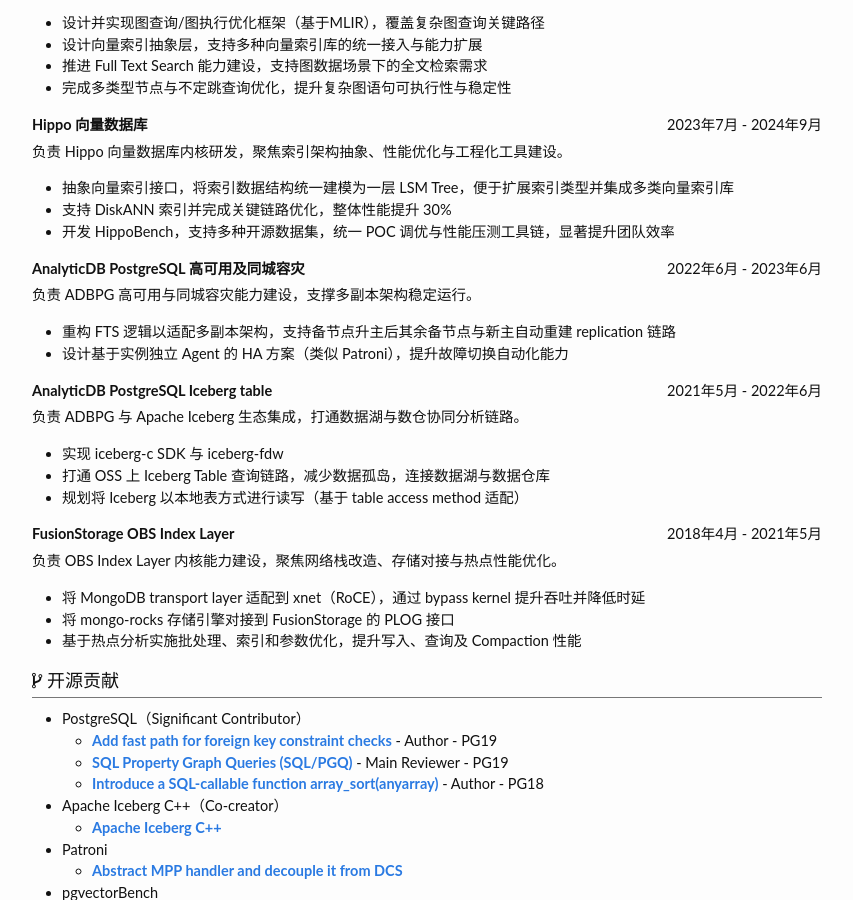
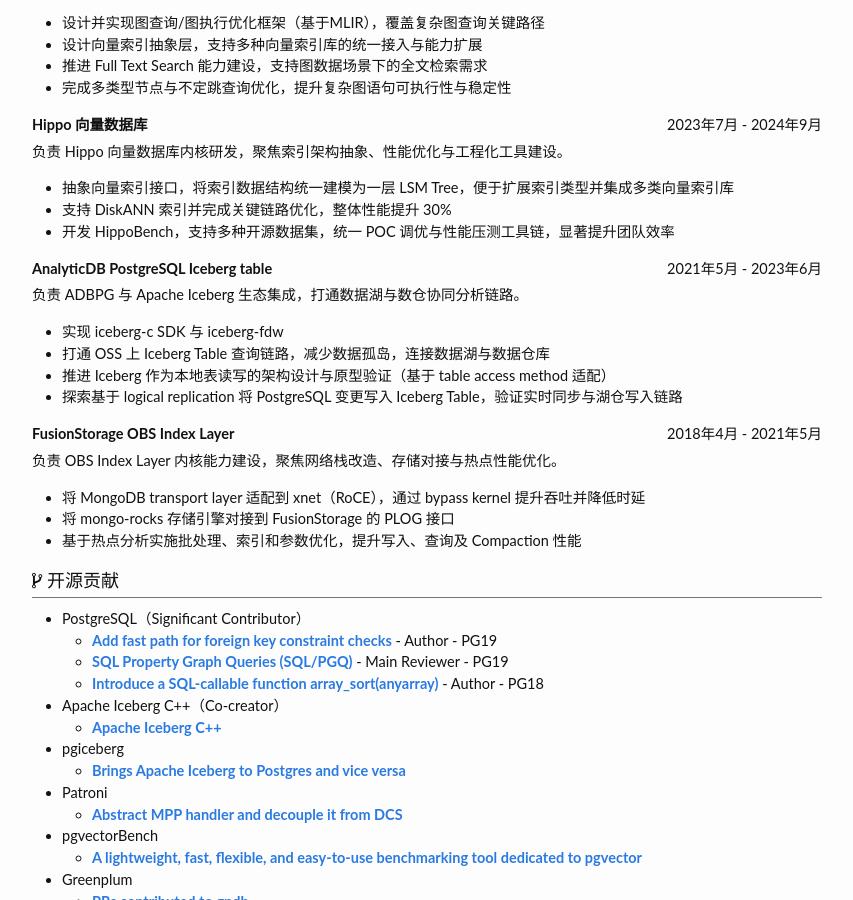
Before and after one commit to zhjwpku/zhjwpku.github.io, a Jekyll site: the page built from resume.html, in a window 1280 px wide and 900 px high, scrolled down 845 px. Shown: the whole window, without its empty margins (213-1066 px from the left). Built offline with Jekyll 4.4.1, drawn with Linux system fonts in a browser that asks for light colours; comment, search, counter and statistics services are not loaded.

Commit message:
Update resume content

```diff
--- a/resume.html
+++ b/resume.html
@@ -82,19 +82,13 @@
         <li>开发 HippoBench，支持多种开源数据集，统一 POC 调优与性能压测工具链，显著提升团队效率</li>
       </ul>
 
-      <div><strong>AnalyticDB PostgreSQL 高可用及同城容灾</strong><span style="float:right">2022年6月 - 2023年6月</span></div>
-      <p style="margin-top: 5px;">负责 ADBPG 高可用与同城容灾能力建设，支撑多副本架构稳定运行。</p>
-      <ul>
-        <li>重构 FTS 逻辑以适配多副本架构，支持备节点升主后其余备节点与新主自动重建 replication 链路</li>
-        <li>设计基于实例独立 Agent 的 HA 方案（类似 Patroni），提升故障切换自动化能力</li>
-      </ul>
-
-      <div><strong>AnalyticDB PostgreSQL Iceberg table</strong><span style="float:right">2021年5月 - 2022年6月</span></div>
+      <div><strong>AnalyticDB PostgreSQL Iceberg table</strong><span style="float:right">2021年5月 - 2023年6月</span></div>
       <p style="margin-top: 5px;">负责 ADBPG 与 Apache Iceberg 生态集成，打通数据湖与数仓协同分析链路。</p>
       <ul>
         <li>实现 iceberg-c SDK 与 iceberg-fdw</li>
         <li>打通 OSS 上 Iceberg Table 查询链路，减少数据孤岛，连接数据湖与数据仓库</li>
-        <li>规划将 Iceberg 以本地表方式进行读写（基于 table access method 适配）</li>
+        <li>推进 Iceberg 作为本地表读写的架构设计与原型验证（基于 table access method 适配）</li>
+        <li>探索基于 logical replication 将 PostgreSQL 变更写入 Iceberg Table，验证实时同步与湖仓写入链路</li>
       </ul>
 
       <div><strong>FusionStorage OBS Index Layer</strong><span style="float:right">2018年4月 - 2021年5月</span></div>
@@ -121,6 +115,11 @@
         <li>Apache Iceberg C++（Co-creator）
           <ul>
             <li><strong><a href="https://github.com/apache/iceberg-cpp">Apache Iceberg C++</a></strong></li>
+          </ul>
+        </li>
+        <li>pgiceberg
+          <ul>
+            <li><strong><a href="https://github.com/pgiceberg/pgiceberg">Brings Apache Iceberg to Postgres and vice versa</a></strong></li>
           </ul>
         </li>
         <li>Patroni
```
Also changed, not shown: 4 other files.
